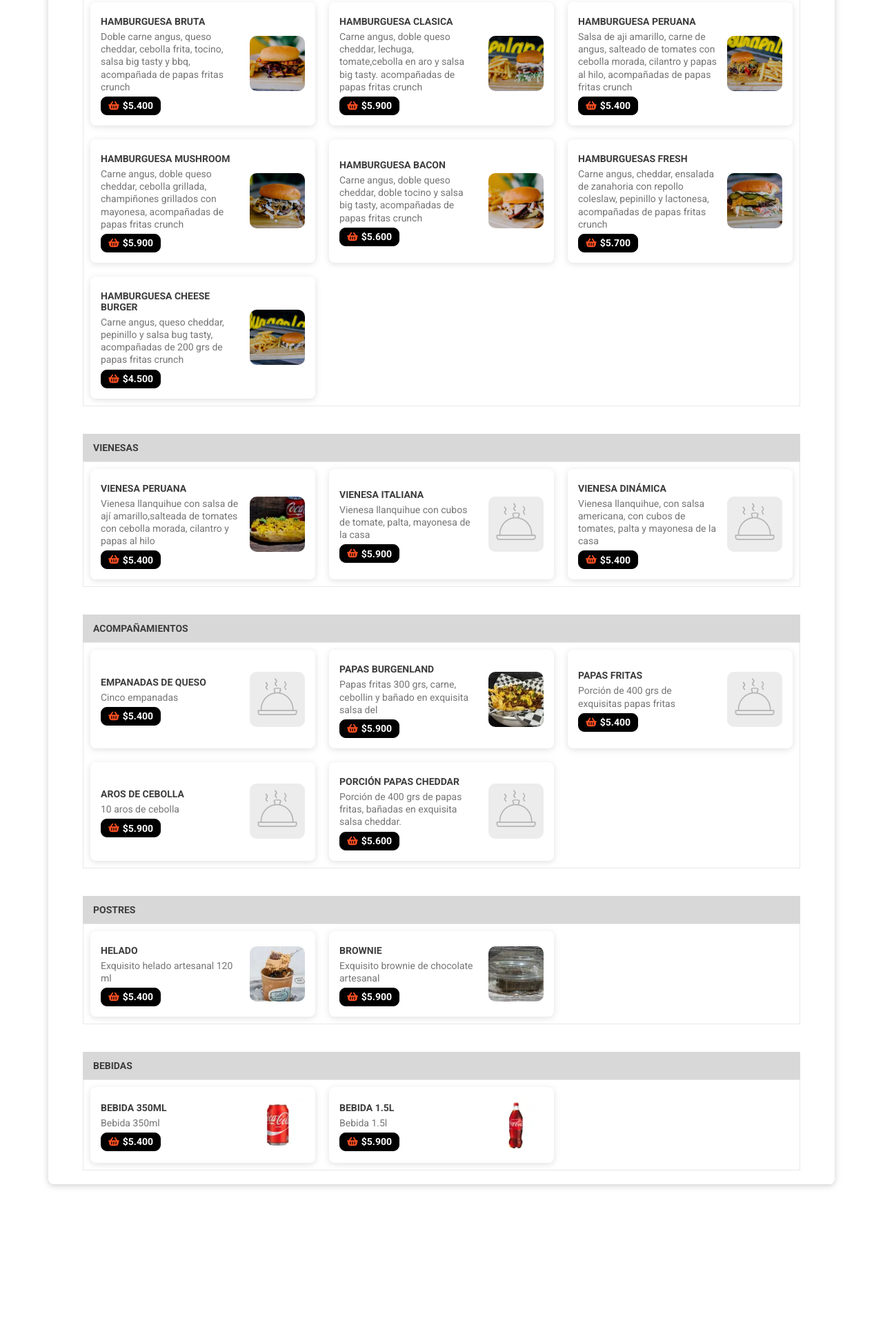
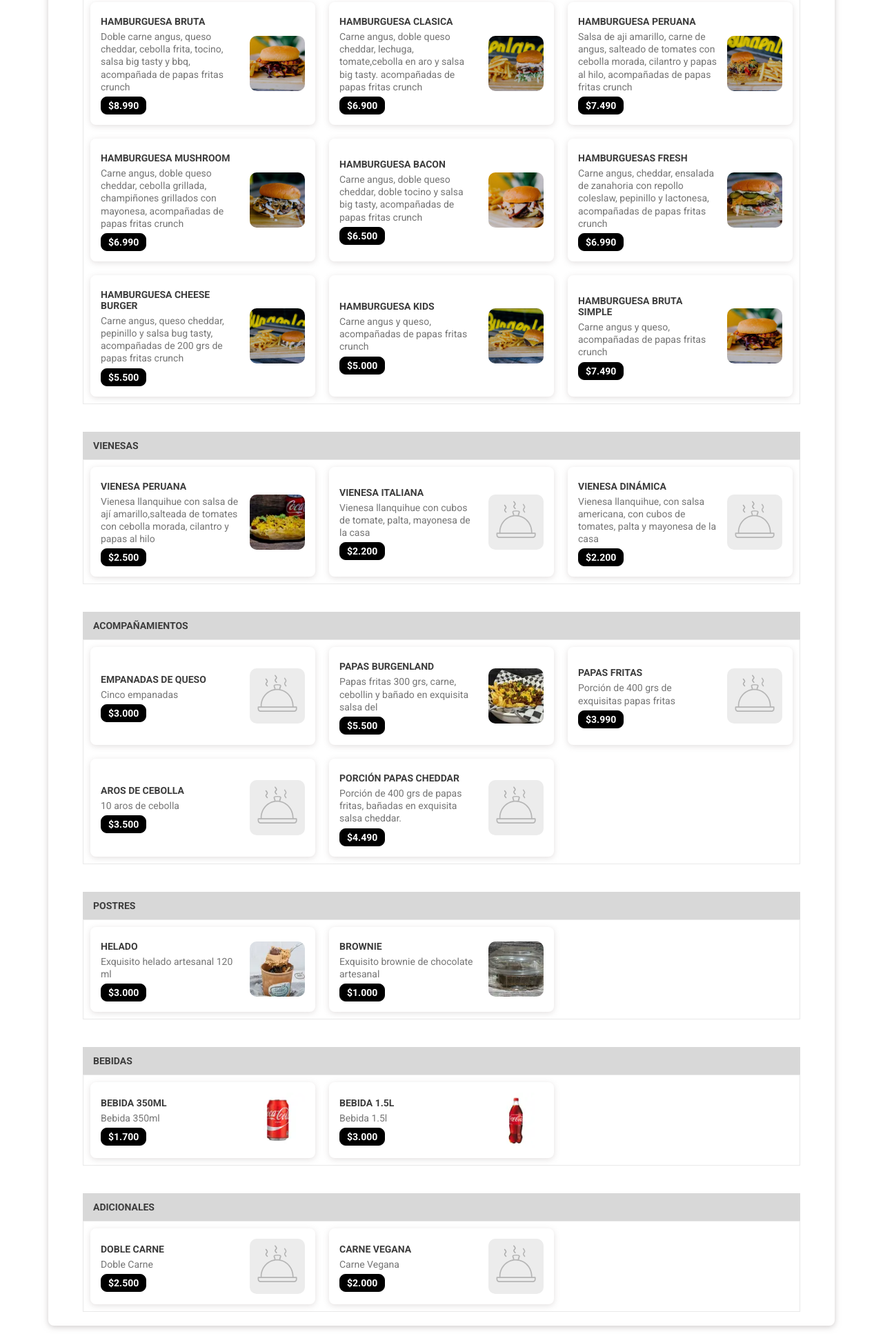
Before and after one commit to bigbytes-cl/bigmenu-burgerland-menu, a plain HTML site: page index.html in a window 1280 px wide. Shown: the part 415-2352 px from the top of the page at 69% size. Before the commit the page ends 2147 px from the top, so only its background shows below. Drawn offline with Linux system fonts and the light colour scheme.

Commit message:
new prices

```diff
--- a/index.html
+++ b/index.html
@@ -77,7 +77,15 @@
                                     <p>Bebidas</p>
                            </a>
                                  </div>
+                                  <div class="item ng-star-inserted">
+                           <a href="#Adicionales">
+                                    <div class="icon"><img src="assets/menu.png" alt="Adicionales"></div>
+                                    <p>Adicionales</p>
+                           </a>
+                                 </div>
                               </div>
+
+
                            </div>
                            <div class="products ng-star-inserted">
                               <div class="no-products">
@@ -91,7 +99,7 @@
                                        <span class="badge badge--noStock">Sin Stock</span>
                                        <h4>Hamburguesa Bruta</h4>
                                        <p>Doble carne angus, queso cheddar, cebolla frita, tocino, salsa big tasty y bbq, acompañada de papas fritas crunch</p>
-                                       <div class="badge badge--outline"><img src="assets/shop.svg" alt="Precio"><span>$5.400</span></div>
+                                       <div class="badge badge--outline"><span>$8.990</span></div>
                                     </div>
                                     <img src="assets/photos/bruta.webp" alt="Hamburguesa Bruta" class="ng-star-inserted">
                                  </div>
@@ -101,7 +109,7 @@
                                        <h4>Hamburguesa Clasica</h4>
                                        <p>Carne angus, doble queso cheddar, lechuga, tomate,cebolla en aro y salsa big tasty. acompañadas de papas fritas crunch
 </p>
-                                       <div class="badge badge--outline"><img src="assets/shop.svg" alt="Precio"><span>$5.900</span></div>
+                                       <div class="badge badge--outline"><span>$6.900</span></div>
                                     </div>
                                     <img src="assets/photos/clasica.webp" alt="Hamburguesa Clasica" class="ng-star-inserted">
                                  </div>
@@ -111,7 +119,7 @@
                                        <h4>Hamburguesa Peruana</h4>
                                        <p>Salsa de aji amarillo, carne de angus, salteado de tomates con cebolla morada, cilantro y papas al hilo, acompañadas de papas fritas crunch
 </p>
-                                       <div class="badge badge--outline"><img src="assets/shop.svg" alt="Precio"><span>$5.400</span></div>
+                                       <div class="badge badge--outline"><span>$7.490</span></div>
                                     </div>
                                     <img src="assets/photos/peruana.webp" alt="Hamburguesa Peruana" class="ng-star-inserted">
                                  </div>
@@ -121,7 +129,7 @@
                                        <h4>Hamburguesa Mushroom</h4>
                                        <p>Carne angus, doble queso cheddar, cebolla grillada, champiñones grillados con mayonesa, acompañadas de papas fritas crunch
 </p>
-                                       <div class="badge badge--outline"><img src="assets/shop.svg" alt="Precio"><span>$5.900</span></div>
+                                       <div class="badge badge--outline"><span>$6.990</span></div>
                                     </div>
                                     <img src="assets/photos/mushroom.webp" alt="Hamburguesa Mushroom" class="ng-star-inserted">
                                  </div>
@@ -130,7 +138,7 @@
                                        <span class="badge badge--noStock">Sin Stock</span>
                                        <h4>Hamburguesa bacon</h4>
                                        <p>Carne angus, doble queso cheddar, doble tocino y salsa big tasty, acompañadas de papas fritas crunch</p>
-                                       <div class="badge badge--outline"><img src="assets/shop.svg" alt="Precio"><span>$5.600</span></div>
+                                       <div class="badge badge--outline"><span>$6.500</span></div>
                                     </div>
                                     <img src="assets/photos/bacon.webp" alt="Hamburguesa bacon" class="ng-star-inserted">
                                  </div>
@@ -139,7 +147,7 @@
                                        <span class="badge badge--noStock">Sin Stock</span>
                                        <h4>Hamburguesas fresh</h4>
                                        <p>Carne angus, cheddar, ensalada de zanahoria con repollo coleslaw, pepinillo y lactonesa, acompañadas de papas fritas crunch </p>
-                                       <div class="badge badge--outline"><img src="assets/shop.svg" alt="Precio"><span>$5.700</span></div>
+                                       <div class="badge badge--outline"><span>$6.990</span></div>
                                     </div>
                                     <img src="assets/photos/fresh.webp" alt="Hamburguesas fresh" class="ng-star-inserted">
                                  </div>
@@ -148,9 +156,27 @@
                                        <span class="badge badge--noStock">Sin Stock</span>
                                        <h4>Hamburguesa cheese burger</h4>
                                        <p>Carne angus, queso cheddar, pepinillo y salsa bug tasty, acompañadas de 200 grs de papas fritas crunch</p>
-                                       <div class="badge badge--outline"><img src="assets/shop.svg" alt="Precio"><span>$4.500</span></div>
+                                       <div class="badge badge--outline"><span>$5.500</span></div>
                                     </div>
                                     <img src="assets/photos/chesseburger.webp" alt="Hamburguesa cheese burger" class="ng-star-inserted">
+                                 </div>
+                                 <div class="product ng-star-inserted">
+                                    <div>
+                                       <span class="badge badge--noStock">Sin Stock</span>
+                                       <h4>Hamburguesa Kids</h4>
+                                       <p>Carne angus y queso, acompañadas de papas fritas crunch</p>
+                                       <div class="badge badge--outline"><span>$5.000</span></div>
+                                    </div>
+                                    <img src="assets/photos/kids.webp" alt="Hamburguesa Kids" class="ng-star-inserted">
+                                 </div>
+                                 <div class="product ng-star-inserted">
+                                    <div>
+                                       <span class="badge badge--noStock">Sin Stock</span>
+                                       <h4>Hamburguesa Bruta Simple</h4>
+                                       <p>Carne angus y queso, acompañadas de papas fritas crunch</p>
+                                       <div class="badge badge--outline"><span>$7.490</span></div>
+                                    </div>
+                                    <img src="assets/photos/bruta.webp" alt="Hamburguesa Bruta Simple" class="ng-star-inserted">
                                  </div>
                               </div>
                               <h3 id="Vienesas" class="ng-star-inserted">Vienesas</h3>
@@ -160,7 +186,7 @@
                                        <span class="badge badge--noStock">Sin Stock</span>
                                        <h4>Vienesa peruana</h4>
                                        <p>Vienesa llanquihue con salsa de ají amarillo,salteada de tomates con cebolla morada, cilantro y papas al hilo</p>
-                                       <div class="badge badge--outline"><img src="assets/shop.svg" alt="Precio"><span>$5.400</span></div>
+                                       <div class="badge badge--outline"><span>$2.500</span></div>
                                     </div>
                                     <img src="assets/photos/vienesaperuana.webp" alt="Vienesa peruana" class="ng-star-inserted"><!---->
                                  </div>
@@ -169,7 +195,7 @@
                                        <span class="badge badge--noStock">Sin Stock</span>
                                        <h4>Vienesa italiana</h4>
                                        <p>Vienesa llanquihue con cubos de tomate, palta, mayonesa de la casa</p>
-                                       <div class="badge badge--outline"><img src="assets/shop.svg" alt="Precio"><span>$5.900</span></div>
+                                       <div class="badge badge--outline"><span>$2.200</span></div>
                                     </div>
                                     <img src="assets/product-default.svg" alt="Vienesa italiana" class="ng-star-inserted"><!---->
                                  </div>
@@ -178,7 +204,7 @@
                                        <span class="badge badge--noStock">Sin Stock</span>
                                        <h4>Vienesa dinámica</h4>
                                        <p>Vienesa llanquihue, con salsa americana, con cubos de tomates, palta y mayonesa de la casa</p>
-                                       <div class="badge badge--outline"><img src="assets/shop.svg" alt="Precio"><span>$5.400</span></div>
+                                       <div class="badge badge--outline"><span>$2.200</span></div>
                                     </div>
                                     <img src="assets/product-default.svg" alt="Vienesa dinámica" class="ng-star-inserted"><!---->
                                  </div>
@@ -191,7 +217,7 @@
                                        <span class="badge badge--noStock">Sin Stock</span>
                                        <h4>Empanadas de queso</h4>
                                        <p>Cinco empanadas</p>
-                                       <div class="badge badge--outline"><img src="assets/shop.svg" alt="Precio"><span>$5.400</span></div>
+                                       <div class="badge badge--outline"><span>$3.000</span></div>
                                     </div>
                                     <img src="assets/product-default.svg" alt="Empanadas de queso" class="ng-star-inserted"><!---->
                                  </div>
@@ -200,7 +226,7 @@
                                        <span class="badge badge--noStock">Sin Stock</span>
                                        <h4>Papas burgenland</h4>
                                        <p>Papas fritas 300 grs, carne, cebollin y bañado en exquisita salsa del</p>
-                                       <div class="badge badge--outline"><img src="assets/shop.svg" alt="Precio"><span>$5.900</span></div>
+                                       <div class="badge badge--outline"><span>$5.500</span></div>
                                     </div>
                                     <img src="assets/photos/papasburgerland.webp" alt="Papas burgenland" class="ng-star-inserted"><!---->
                                  </div>
@@ -209,7 +235,7 @@
                                        <span class="badge badge--noStock">Sin Stock</span>
                                        <h4>Papas fritas</h4>
                                        <p>Porción de 400 grs de exquisitas papas fritas</p>
-                                       <div class="badge badge--outline"><img src="assets/shop.svg" alt="Precio"><span>$5.400</span></div>
+                                       <div class="badge badge--outline"><span>$3.990</span></div>
                                     </div>
                                     <img src="assets/product-default.svg" alt="Papas fritas" class="ng-star-inserted"><!---->
                                  </div>
@@ -218,7 +244,7 @@
                                        <span class="badge badge--noStock">Sin Stock</span>
                                        <h4>Aros de cebolla</h4>
                                        <p>10 aros de cebolla</p>
-                                       <div class="badge badge--outline"><img src="assets/shop.svg" alt="Precio"><span>$5.900</span></div>
+                                       <div class="badge badge--outline"><span>$3.500</span></div>
                                     </div>
                                     <img src="assets/product-default.svg" alt="Aros de cebolla" class="ng-star-inserted"><!---->
                                  </div>
@@ -227,7 +253,7 @@
                                        <span class="badge badge--noStock">Sin Stock</span>
                                        <h4>Porción papas cheddar</h4>
                                        <p>Porción de 400 grs de papas fritas, bañadas en exquisita salsa cheddar.</p>
-                                       <div class="badge badge--outline"><img src="assets/shop.svg" alt="Precio"><span>$5.600</span></div>
+                                       <div class="badge badge--outline"><span>$4.490</span></div>
                                     </div>
                                     <img src="assets/product-default.svg" alt="Porción papas cheddar" class="ng-star-inserted"><!---->
                                  </div>
@@ -240,7 +266,7 @@
                                        <span class="badge badge--noStock">Sin Stock</span>
                                        <h4>Helado</h4>
                                        <p>Exquisito helado artesanal 120 ml</p>
-                                       <div class="badge badge--outline"><img src="assets/shop.svg" alt="Precio"><span>$5.400</span></div>
+                                       <div class="badge badge--outline"><span>$3.000</span></div>
                                     </div>
                                     <img src="assets/photos/helado.webp" alt="Helado" class="ng-star-inserted"><!---->
                                  </div>
@@ -249,7 +275,7 @@
                                        <span class="badge badge--noStock">Sin Stock</span>
                                        <h4>Brownie</h4>
                                        <p>Exquisito brownie de chocolate artesanal</p>
-                                       <div class="badge badge--outline"><img src="assets/shop.svg" alt="Precio"><span>$5.900</span></div>
+                                       <div class="badge badge--outline"><span>$1.000</span></div>
                                     </div>
                                     <img src="assets/photos/brownie.webp" alt="Brownie" class="ng-star-inserted"><!---->
                                  </div>                                 <!---->
@@ -261,7 +287,7 @@
                                        <span class="badge badge--noStock">Sin Stock</span>
                                        <h4>Bebida 350ml</h4>
                                        <p>Bebida 350ml</p>
-                                       <div class="badge badge--outline"><img src="assets/shop.svg" alt="Precio"><span>$5.400</span></div>
+                                       <div class="badge badge--outline"><span>$1.700</span></div>
                                     </div>
                                     <img src="assets/photos/lata.webp" alt="Bebida 350ml" class="ng-star-inserted"><!---->
                                  </div>
@@ -270,9 +296,33 @@
                                        <span class="badge badge--noStock">Sin Stock</span>
                                        <h4>Bebida 1.5l</h4>
                                        <p>Bebida 1.5l</p>
-                                       <div class="badge badge--outline"><img src="assets/shop.svg" alt="Precio"><span>$5.900</span></div>
+                                       <div class="badge badge--outline"><span>$3.000</span></div>
                                     </div>
                                     <img src="assets/photos/coca.webp" alt="Bebida 1.5l" class="ng-star-inserted"><!---->
+                                 </div>
+
+
+                              </div>
+                              <!---->
+                              <h3 id="Adicionales" class="ng-star-inserted">Adicionales</h3>
+                              <div class="items orderingDisabled ng-star-inserted">
+                                 <div class="product ng-star-inserted">
+                                    <div>
+                                       <span class="badge badge--noStock">Sin Stock</span>
+                                       <h4>Doble Carne</h4>
+                                       <p>Doble Carne</p>
+                                       <div class="badge badge--outline"><span>$2.500</span></div>
+                                    </div>
+                                    <img src="assets/product-default.svg" alt="Bebida 350ml" class="ng-star-inserted"><!---->
+                                 </div>
+                                 <div class="product ng-star-inserted">
+                                    <div>
+                                       <span class="badge badge--noStock">Sin Stock</span>
+                                       <h4>Carne Vegana</h4>
+                                       <p>Carne Vegana</p>
+                                       <div class="badge badge--outline"><span>$2.000</span></div>
+                                    </div>
+                                    <img src="assets/product-default.svg" alt="Bebida 1.5l" class="ng-star-inserted"><!---->
                                  </div>
 
                                  <!---->
```
